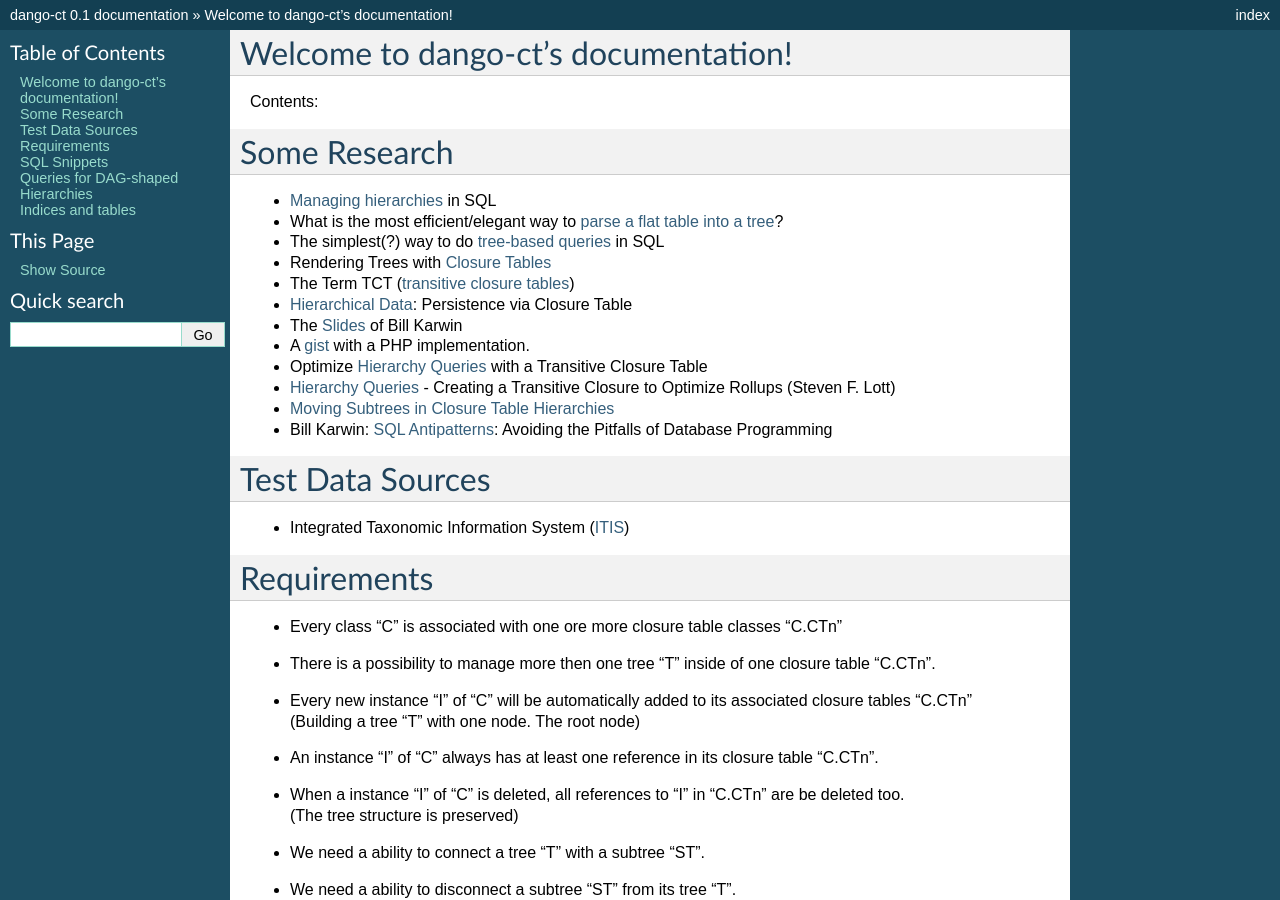
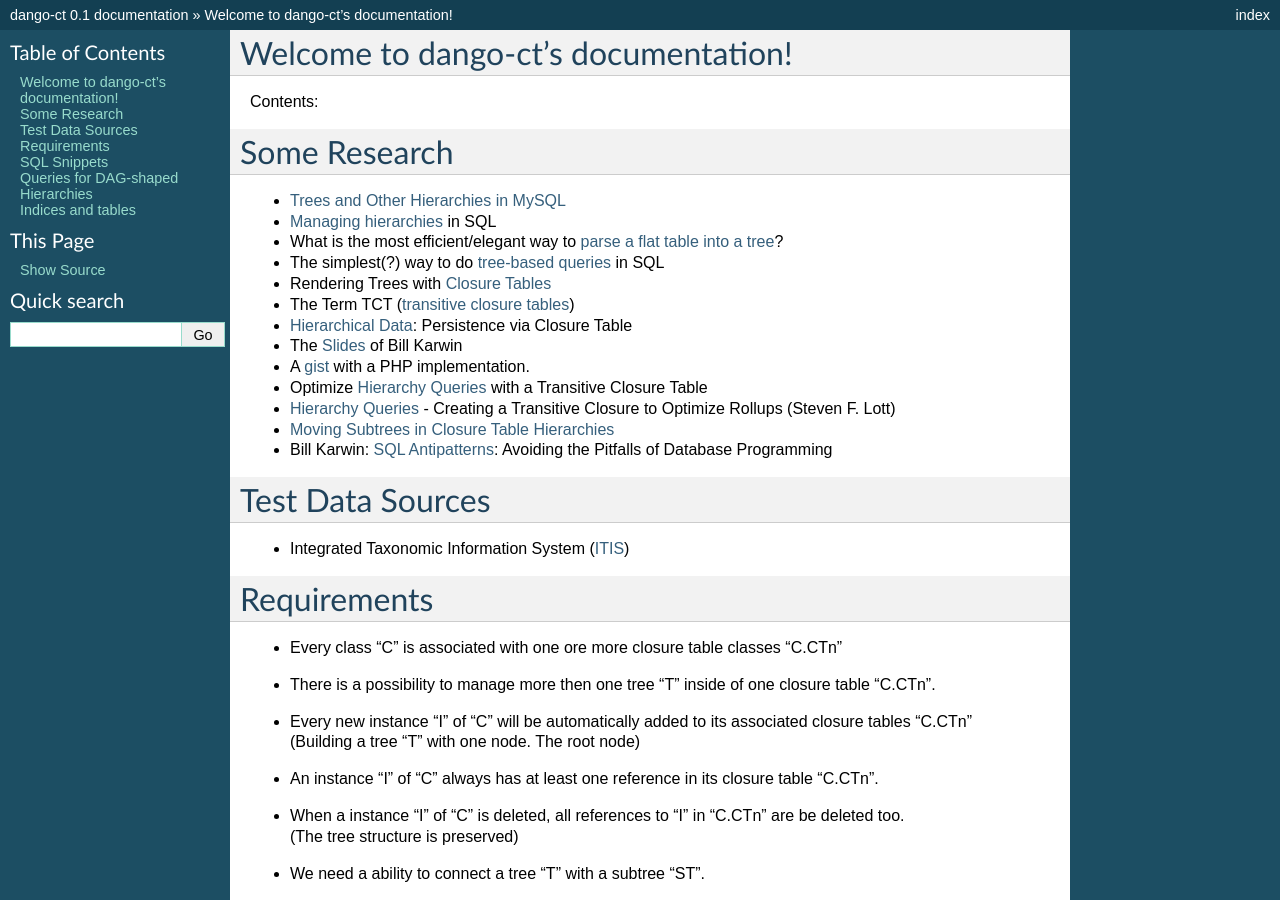
Before and after one commit to wodo/django-ct, a Sphinx documentation site: the page built from docs/index.rst, in a window 1280 px wide and 900 px high. Built offline with Sphinx 7.4.7, drawn with Linux system fonts in a browser that asks for light colours.

Commit message:
"Trees and Other Hierarchies in MySQL"

```diff
--- a/docs/index.rst
+++ b/docs/index.rst
@@ -14,6 +14,7 @@ Contents:
 Some Research
 =============
 
+* `Trees and Other Hierarchies in MySQL`__
 * `Managing hierarchies`__ in SQL
 * What is the most efficient/elegant way to `parse a flat table into a tree`__?
 * The simplest(?) way to do `tree-based queries`__ in SQL
@@ -27,6 +28,7 @@ Some Research
 * `Moving Subtrees in Closure Table Hierarchies`__
 * Bill Karwin: `SQL Antipatterns`__: Avoiding the Pitfalls of Database Programming
 
+__ http://www.artfulsoftware.com/mysqlbook/sampler/mysqled1ch20.html
 __ http://www.mysqlperformanceblog.com/2011/02/14/moving-subtrees-in-closure-table/
 __ http://stackoverflow.com/questions/8196175/managing-hierarchies-in-sql-mptt-nested-sets-vs-adjacency-lists-vs-storing-path
 __ http://stackoverflow.com/questions/192220/what-is-the-most-efficient-elegant-way-to-parse-a-flat-table-into-a-tree/192462#192462
```
